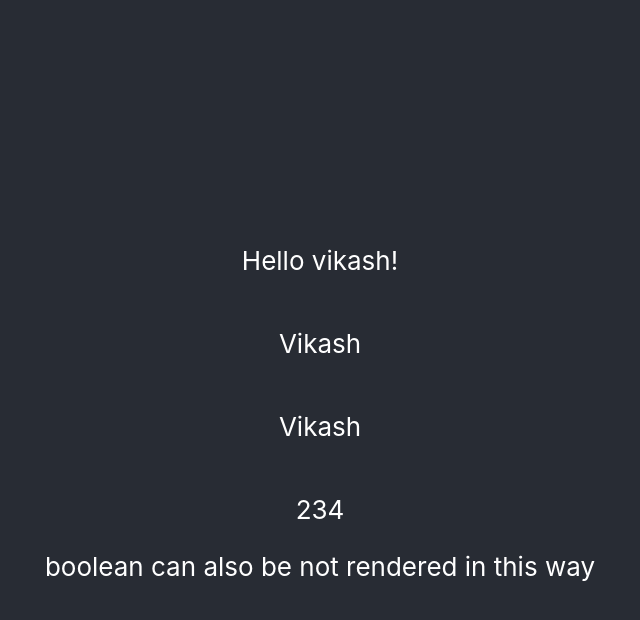
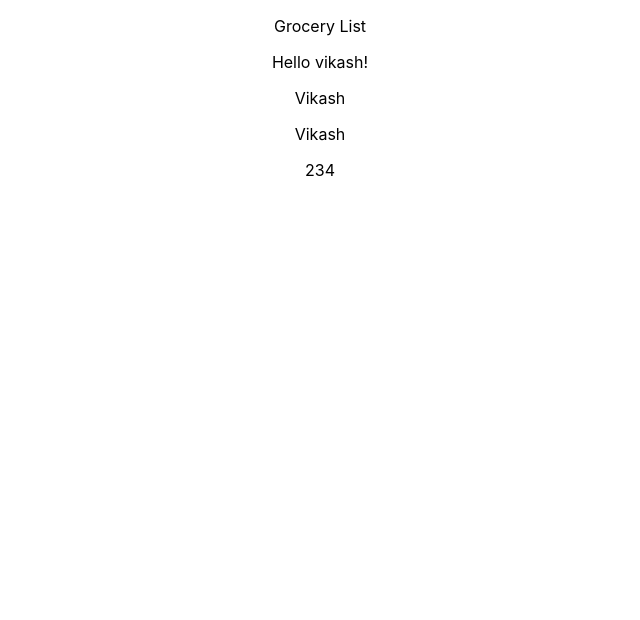
Before and after one commit to vikashh20-3/react_from_scratch, a React (Create React App) app: page / in a window 1280 px wide. Shown: the top 620 px of the page, without its empty margins (320-960 px from the left). Built offline with nearby package versions, Linux system fonts and the light colour scheme.

Commit message:
header component added

```diff
--- a/src/App.js
+++ b/src/App.js
@@ -1,4 +1,5 @@
 import './App.css';
+import Header from './header';
 
 function App1() {
 
@@ -10,7 +11,9 @@ function App1() {
 
   return (
     <div className="App">
-      <header className="App-header">
+      <Header />
+
+      <div>
         <p>
           Hello {handleNameChange()}!
         </p>
@@ -23,9 +26,9 @@ function App1() {
         {/* we cannot display object in this way  */}
         {/* <p>{{a:3}}</p> */}
         {/* it will show that object cannot be rendered */}
-        boolean can also be not rendered in this way
+        {/* boolean can also be not rendered in this way */}
 
-      </header>
+      </div>
     </div>
   );
 }
--- /dev/null
+++ b/src/header.js
@@ -0,0 +1,13 @@
+// import React from "react";
+
+const Header = () => {
+    return (
+
+        <header>
+            <p>Grocery List</p>
+        </header>
+    )
+
+
+}
+export default Header;
```
